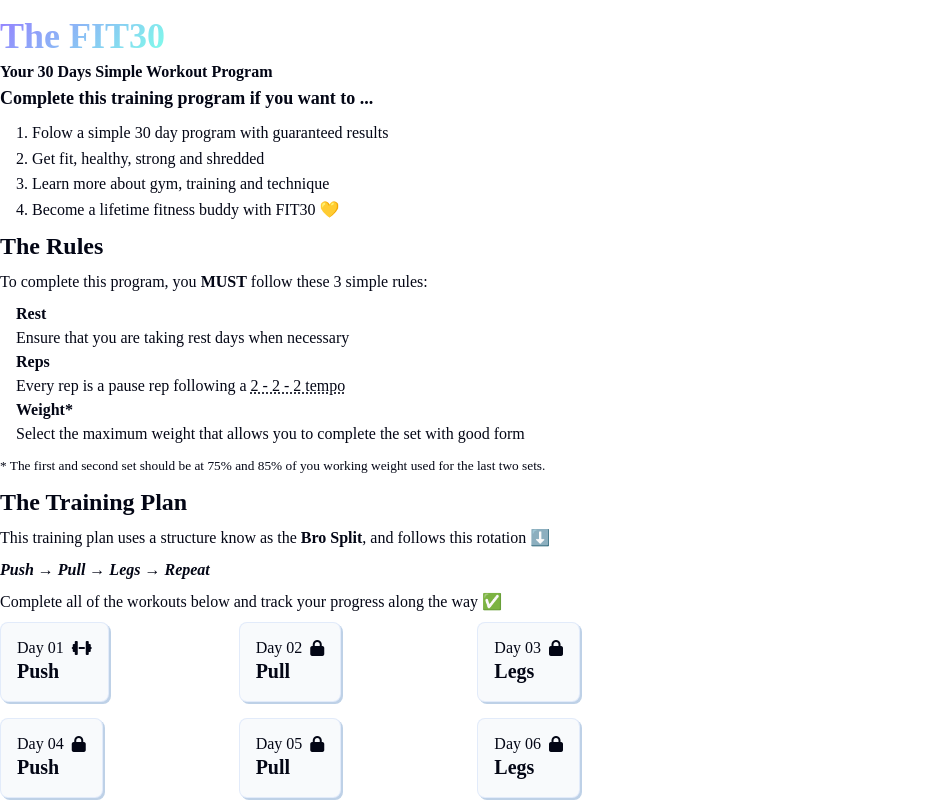
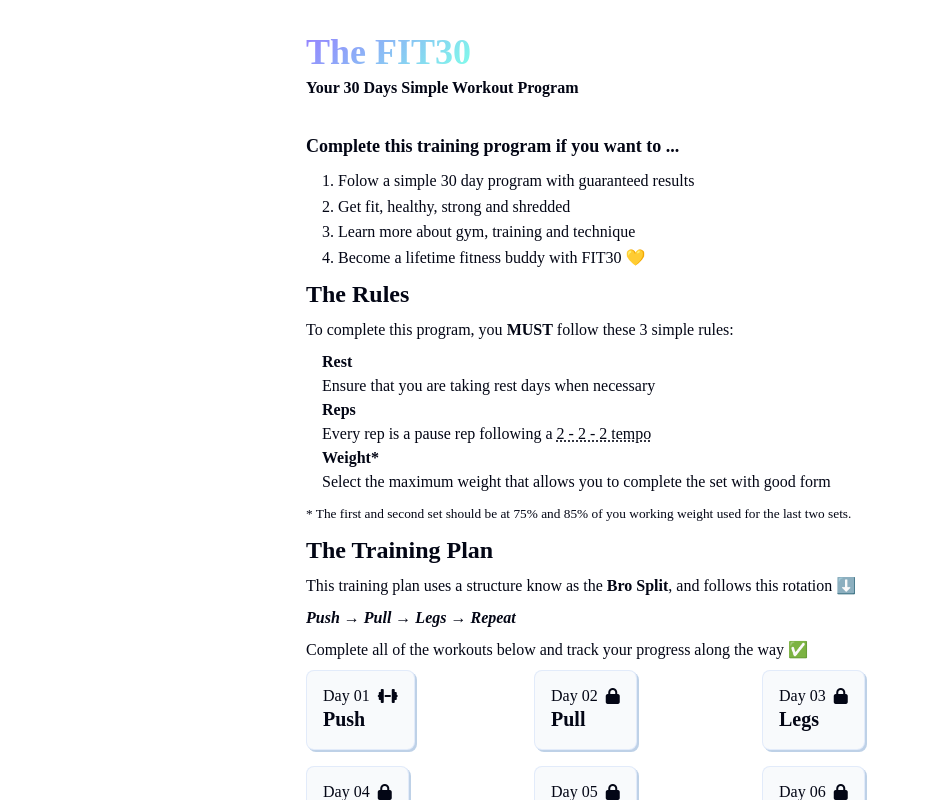
Before and after one commit to imkaushal10/FIT30, a React (Vite) app: page / in a window 1280 px wide. Shown: the top 800 px of the page, without its empty margins (0-930 px from the left). Built offline with nearby package versions, Linux system fonts and the light colour scheme; a web font is replaced by a local one.

Commit message:
Refactor CSS styles for improved readability and maintainability

```diff
--- a/src/index.css
+++ b/src/index.css
@@ -1,25 +1,24 @@
 body {
   padding: 1rem 0;
   min-height: 100vh;
-  background-color: red /* Added background color for better aesthetics */
   display: flex;
-  flex-direction: column; /* Changed from 'row' to 'column' */
-  gap: 1rem; /* Added gap for spacing between elements */
+  flex-direction: column;
+  gap: 1rem;
 }
 
 header,
 main,
 footer {
   width: 100%;
-  max-width: 700px; // Set a max-width for better readability
-  padding: 1rem; // Added padding for inner spacing
-  margin: 0 auto; // Centered the content horizontally
+  max-width: 700px;
+  padding: 1rem;
+  margin: 0 auto;
 }
 
 header {
   display: flex;
   flex-direction: column;
-  gap: 0.25rem; // Added gap for spacing between header elements
+  gap: 0.25rem;
 }
 
 header h1 {
@@ -57,12 +56,11 @@
 }
 
 .plan-card {
-    position: relative;  // Ensured proper stacking context
+  position: relative; // Ensured proper stacking context
   cursor: pointer;
-    flex-shrink: 0;     // Prevent shrinking to maintain card size
+  flex-shrink: 0; // Prevent shrinking to maintain card size
   width: 100%;
 }
-
 
 // Added styles for inactive plan cards
 .inactive {
@@ -79,7 +77,6 @@
   justify-content: space-between;
 }
 
-
 // Styled the first paragraph and icon in plan-card-header
 .plan-card-header p:first-of-type,
 .plan-card-header i {
@@ -90,7 +87,7 @@
 }
 
 .workout-container {
-    grid-column: span 3 / span 3;   // Span all three columns
+  grid-column: span 3 / span 3; // Span all three columns
   display: flex;
   flex-direction: column;
   gap: 1rem;
@@ -98,7 +95,7 @@
 
 .workout-grid {
   display: grid;
-    grid-template-columns: repeat(7, minmax(0, 1fr));   // Seven equal columns
+  grid-template-columns: repeat(7, minmax(0, 1fr)); // Seven equal columns
   gap: 0.5rem;
   overflow-x: auto;
 }
@@ -115,7 +112,7 @@
 }
 
 .weight-input {
-    grid-column: span 2 / span 2;   // Span two columns for weight input
+  grid-column: span 2 / span 2; // Span two columns for weight input
 }
 
 .workout-buttons {
@@ -133,21 +130,20 @@
 }
 
 input:disabled {
-    cursor: not-allowed;  // Indicate disabled state
+  cursor: not-allowed; // Indicate disabled state
   opacity: 0.6;
 }
 
 button.help-icon {
-    pointer-events: none;   // Disable interactions by default
+  pointer-events: none; // Disable interactions by default
   opacity: 0;
   padding: 0 0.5rem;
   color: var(--color-link);
   border: unset;
-    box-shadow: unset;   // Remove any box shadow
-    transform: unset;   // Reset any transformations
+  box-shadow: unset; // Remove any box shadow
+  transform: unset; // Reset any transformations
   width: fit-content;
 }
-
 
 // Added hover effect for help-icon button
 button.help-icon:hover {
@@ -171,7 +167,7 @@
 
 // Modal styles
 .modal-container {
-    position: fixed;   // Fixed position to cover the viewport
+  position: fixed; // Fixed position to cover the viewport
   top: 0;
   left: 0;
   width: 100vw;
@@ -185,7 +181,7 @@
 }
 
 .modal-underlay {
-    position: absolute;  // Positioned absolutely within the modal container
+  position: absolute; // Positioned absolutely within the modal container
   inset: 0;
   background: var(--background-muted);
   opacity: 0.8;
@@ -197,13 +193,13 @@
 }
 
 .modal-underlay:hover {
-    transform: unset;   // Reset any transformations on hover
-    box-shadow: unset;  // Remove box shadow on hover
+  transform: unset; // Reset any transformations on hover
+  box-shadow: unset; // Remove box shadow on hover
 }
 
 .modal-content {
-    position: relative;  // Positioned relative to the modal container
-    z-index: 101;        // Ensure it appears above the underlay
+  position: relative; // Positioned relative to the modal container
+  z-index: 101; // Ensure it appears above the underlay
   width: 100%;
   margin: 0 auto;
   max-width: 600px;
@@ -244,7 +240,6 @@
   }
 }
 
-
 // Additional responsive styles for even larger screens
 @media (min-width: 768px) {
   .training-plan-grid {
```
Lines whose indentation alone changed are shown as unchanged.
